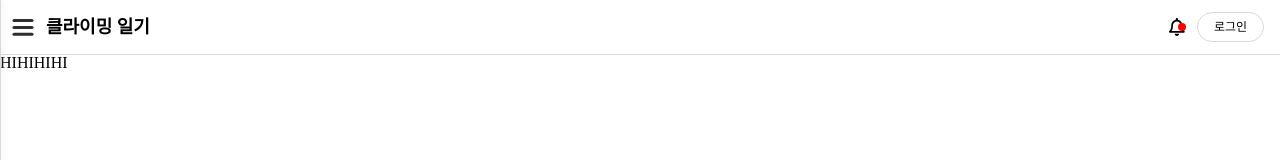
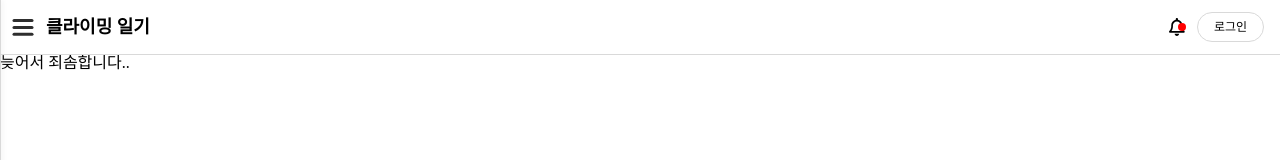
Before and after one commit to Harim2da/share-diary, a React (Create React App) app: page / in a window 1280 px wide. Shown: the top 160 px of the page. Built offline with nearby package versions, Linux system fonts and the light colour scheme.

Commit message:
[Design] ComponentsWrapper 분리

```diff
--- a/src/view/Main.tsx
+++ b/src/view/Main.tsx
@@ -1,7 +1,7 @@
 import ComponentsWrapper from "../styles/ComponentsWrapper";
 
 function Main() {
-  return <ComponentsWrapper>HIHIHIHI</ComponentsWrapper>;
+  return <ComponentsWrapper>늦어서 죄솜합니다..</ComponentsWrapper>;
 }
 
 export default Main;
```
